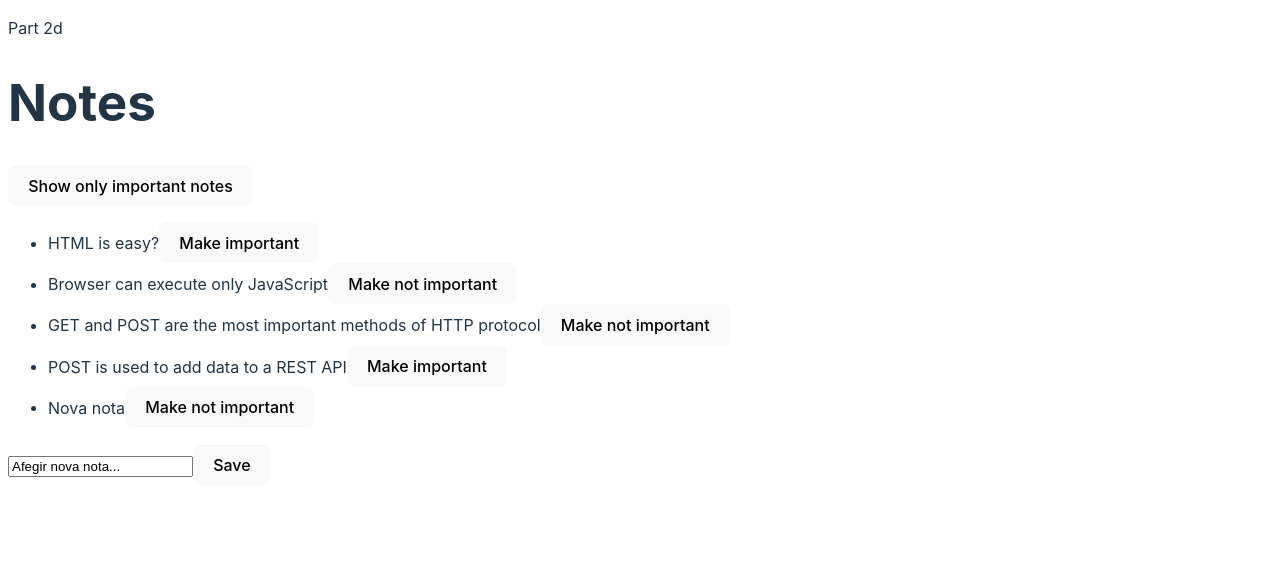
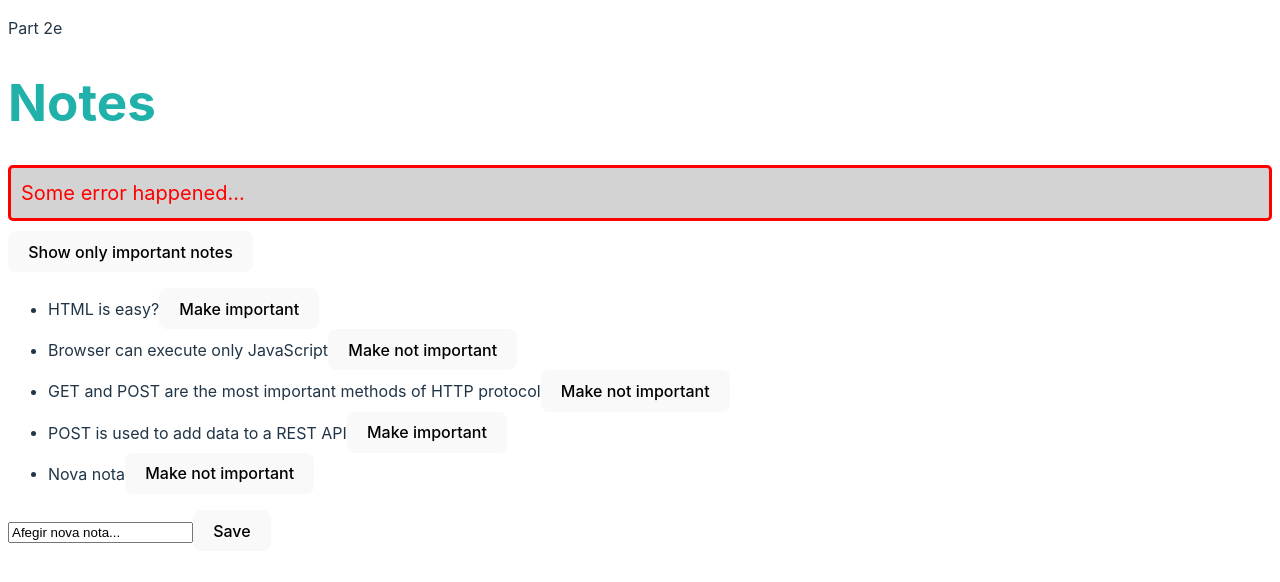
Before and after one commit to MerceLM/FullstackReact, a React (Vite) app in the folder part2/: page / in a window 1280 px wide. Shown: the top 582 px of the page. Built offline with nearby package versions, Linux system fonts and the light colour scheme; data requests are answered from the project's data file.

Commit message:
Missatge d'error millorat (afegits estils)

```diff
--- /dev/null
+++ b/part2/components/Notification.jsx
@@ -0,0 +1,14 @@
+import React from "react";
+
+const Notification = ({ missatge }) => {
+    if (missatge === null)
+        return null
+
+    return (
+        <div className="error">
+            {missatge}
+        </div>
+    )
+}
+
+export default Notification
--- a/part2/src/App.jsx
+++ b/part2/src/App.jsx
@@ -1,14 +1,15 @@
 import {useEffect, useState} from "react";
 import Note from "../components/Note.jsx";
 import noteService from './services/notes.jsx'
+import Notification from "../components/Notification.jsx";
 
 const App = () => {
     const [notes, setNotes] = useState([])
     const [newNote, setNewNote] = useState('Afegir nova nota...')
     const [showAll, setShowAll] = useState(true)
+    const [errorMessage, setErrorMessage] = useState('Some error happened...')
 
     const toggleImportanceOf = (id) => {
-        console.log(`Importance of ${id} needs to be toggled`)
         const note = notes.find(n => n.id === id)
         const noteObj = {...note, important: !note.important}
 
@@ -18,7 +19,10 @@ const App = () => {
                 setNotes(notes.map(n => n.id !== id ? n : data))
             })
             .catch(error => {
-                alert(`The note ${note.content} was already deleted from server`)
+                setErrorMessage(`Note ${note.content} was already removed from server`)
+                setTimeout(() => {
+                    setErrorMessage(null)
+                }, 5000)
                 setNotes(notes.filter(n => n.id !== id))
             })
 
@@ -66,8 +70,9 @@ const App = () => {
 
     return (
         <div>
-            <p>Part 2d</p>
-            <h1>Notes</h1>
+            <p>Part 2e</p>
+            <h1 className="note">Notes</h1>
+            <Notification missatge={errorMessage} />
             <div>
                 <button onClick={() => setShowAll(!showAll)}>Show {showAll? 'only important notes' : 'all notes' }</button>
             </div>
--- a/part2/src/index.css
+++ b/part2/src/index.css
@@ -61,3 +61,17 @@ button:focus-visible {
     background-color: #f9f9f9;
   }
 }
+
+.note {
+  color: lightseagreen;
+}
+
+.error {
+  color: red;
+  background: lightgrey;
+  font-size: 20px;
+  border-style: solid;
+  border-radius: 5px;
+  padding: 10px;
+  margin-bottom: 10px;
+}
```
